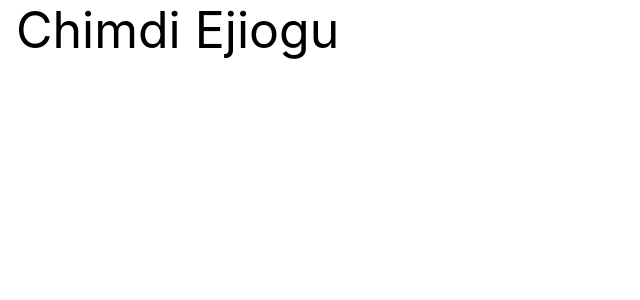
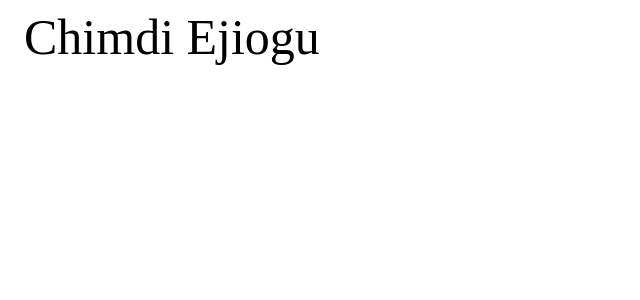
Before and after one commit to cejiogu/personal-website, a React (Create React App) app: page / in a window 1280 px wide. Shown: the top 300 px of the page, without its empty margins (0-640 px from the left). Built offline with nearby package versions, Linux system fonts and the light colour scheme.

Commit message:
Clear initial css formatting from baseplate

```diff
--- a/package.json
+++ b/package.json
@@ -12,7 +12,9 @@
     "@types/react-dom": "^18.3.0",
     "react": "^18.3.1",
     "react-dom": "^18.3.1",
+    "react-router-dom": "^6.23.1",
     "react-scripts": "5.0.1",
+    "styled-components": "^6.1.11",
     "typescript": "^4.9.5",
     "web-vitals": "^2.1.4"
   },
--- a/src/index.css
+++ b/src/index.css
@@ -1,4 +1,4 @@
-body {
+/* body {
   margin: 0;
   font-family: -apple-system, BlinkMacSystemFont, 'Segoe UI', 'Roboto', 'Oxygen',
     'Ubuntu', 'Cantarell', 'Fira Sans', 'Droid Sans', 'Helvetica Neue',
@@ -10,4 +10,4 @@ body {
 code {
   font-family: source-code-pro, Menlo, Monaco, Consolas, 'Courier New',
     monospace;
-}
+} */
```
Also changed, not shown: 1 other file (tests, documents, lock files or other folders).
